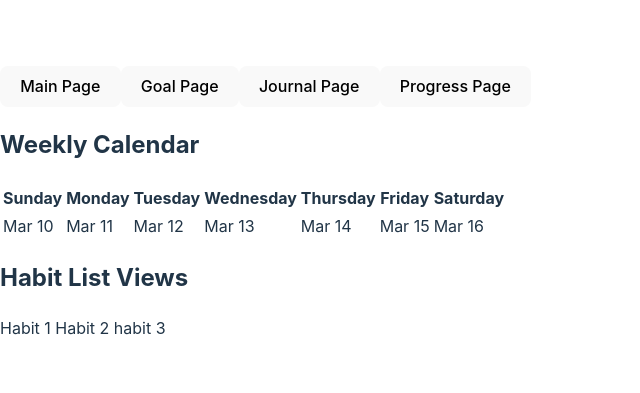
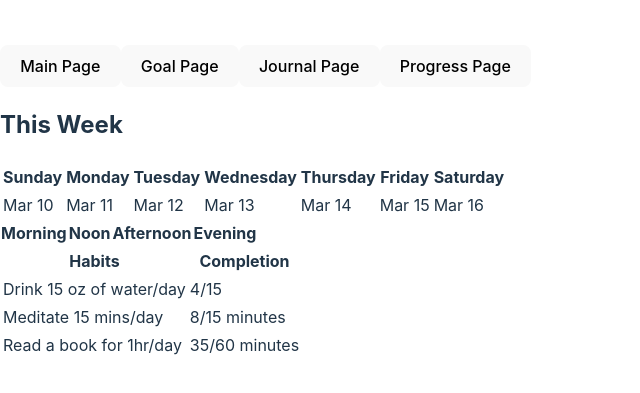
Before and after one commit to agonza65/Habit_Journal_App, a React (Vite) app: page / in a window 1280 px wide. Shown: the part 207-600 px from the top of the page, without its empty margins (0-640 px from the left). Built offline with nearby package versions, Linux system fonts and the light colour scheme.

Commit message:
Update MainPage,GoalPage, and Journal Page

```diff
--- a/src/components/goalPage/goalPage.jsx
+++ b/src/components/goalPage/goalPage.jsx
@@ -6,9 +6,9 @@ import { Header } from "../header/header";
 export const GoalPage = () => {
 	return (
 		<div>
-			<Header />
-			<GoalView />
-			<Button />
+			<header> List of Goals</header>
+				<GoalView />
+				<Button />
 		</div>
 	);
 }
--- a/src/components/goalView/goalView.jsx
+++ b/src/components/goalView/goalView.jsx
@@ -1,6 +1,31 @@
 //Goal List View
 export const GoalView = () => {
-	return (
-		<div> List of Goals</div>
-	);
-}
+	return <div>
+		<table>
+			<thead>
+				<tr>
+					<th>Goals</th>
+					<th>Action</th>
+				</tr>
+			</thead>
+			<tbody>
+
+				<tr>
+					<td>Drink 15oz of water per day</td>
+				</tr>
+				<tr>
+					<td>Meditate 15 minutes per day</td>
+				</tr>
+				<tr>
+					<td>Read a book per month</td>
+				</tr>
+				 {/* <tr>
+					<td>
+					 	<Button> Edit </Button>
+						 <Button> Add </Button>
+					</td>
+				</tr> */}
+			</tbody>
+		</table>
+	</div>;
+};
--- a/src/components/habitListView/habitListView.jsx
+++ b/src/components/habitListView/habitListView.jsx
@@ -1,15 +1,9 @@
 // Habit List View component
+import { MainTable } from "../mainTable/mainTable";
 export const HabitListView = () => {
 	return (
 		<div>
-
-			<h2>Habit List Views</h2>
-
-			<l>
-			Habit 1
-			Habit 2
-			habit 3
-			</l>
+			<MainTable />
 		</div>
 	);
 }
--- a/src/components/journalPage/journalPage.jsx
+++ b/src/components/journalPage/journalPage.jsx
@@ -3,10 +3,33 @@ import { JournalListView } from "../journalListView/journalListView";
 
 // Journal component
 export const JournalPage = () => {
-	return (
-		<div>
-			<Header />
-			<JournalListView />
-		</div>
-		);
-	};
+	return <div>
+		<header>Journal List</header>
+		<table>
+			<thead>
+				<tr>
+					<th>Journals</th>
+					<th>Action</th>
+				</tr>
+			</thead>
+			<tbody>
+
+				<tr>
+					<td>Mon. February 23, 2024</td>
+				</tr>
+				<tr>
+					<td>Tues. February 24, 2024</td>
+				</tr>
+				<tr>
+					<td>Wed. February 25, 2024</td>
+				</tr>
+				 {/* <tr>
+					<td>
+					 	<Button> Edit </Button>
+						 <Button> Add </Button>
+					</td>
+				</tr> */}
+			</tbody>
+		</table>
+	</div>;
+};
--- a/src/components/mainPage/mainPage.jsx
+++ b/src/components/mainPage/mainPage.jsx
@@ -1,13 +1,18 @@
 import { Header } from "../header/header";
 import { HabitListView } from "../habitListView/habitListView";
 import { NavigationBar } from "../navigationBar/navigationBar";
-import { Tabs } from "../tabs/tabs";
 import WeeklyCalendar from "../weeklyCalendar/weeklyCalendar";
 
 export const MainPage = () => {
     return (
         <div>
             <WeeklyCalendar />
+            <tbody>
+                <th>Morning</th>
+                <th>Noon</th>
+                <th>Afternoon</th>
+                <th>Evening</th>
+            </tbody>
             <HabitListView />
 		</div>
     );
--- /dev/null
+++ b/src/components/mainTable/mainTable.jsx
@@ -0,0 +1,28 @@
+import React from 'react';
+
+export const MainTable =() => {
+    return <div>
+        <table>
+            <thead>
+                <tr>
+                    <th>Habits</th>
+                    <th>Completion</th>
+                </tr>
+            </thead>
+            <tbody>
+                <tr>
+                    <td>Drink 15 oz of water/day </td>
+                    <td>4/15</td>
+                </tr>
+                <tr>
+                    <td>Meditate 15 mins/day</td>
+                    <td>8/15 minutes</td>
+                </tr>
+                <tr>
+                    <td>Read a book for 1hr/day</td>
+                    <td>35/60 minutes</td>
+                </tr>
+            </tbody>
+        </table>
+    </div>
+};
--- a/src/components/newGoalPage/newGoalPage.jsx
+++ b/src/components/newGoalPage/newGoalPage.jsx
@@ -8,7 +8,7 @@ import { Reasons } from "../reasons/reasons";
 export const NewGoalPage = () => {
 	return (
 		<div>
-			<Header />
+			<Header className = 'GOALS' />
 			<Title />
 			<AddDescription />
 			<Reminder />
--- a/src/components/weeklyCalendar/weeklyCalendar.jsx
+++ b/src/components/weeklyCalendar/weeklyCalendar.jsx
@@ -17,7 +17,7 @@ export const WeeklyCalendar = () => {
 
   return (
     <div>
-      <h2>Weekly Calendar</h2>
+      <h2>This Week</h2>
       <table>
         <thead>
           <tr>
```
